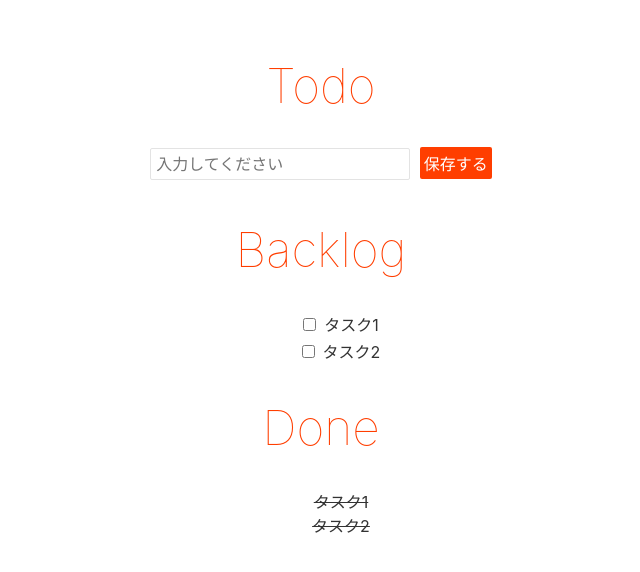
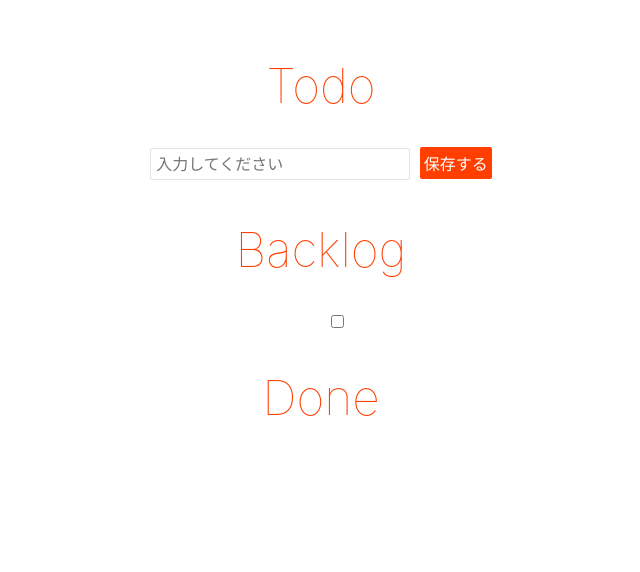
Before and after one commit to keita-hino/svelte-sample-app, a Svelte app: page / in a window 1280 px wide. Both pictures are taken after a click on the button "保存する". Shown: the top 572 px of the page, without its empty margins (319-959 px from the left). Built offline with nearby package versions, Linux system fonts and the light colour scheme.

Commit message:
簡易版Todoアプリ作成

```diff
--- a/src/App.svelte
+++ b/src/App.svelte
@@ -1,18 +1,37 @@
 <main>
 	<h1>Todo</h1>
-	<TaskInput/>
+	<TaskInput on:save={onSave}/>
 
 	<h1>Backlog</h1>
-	<BacklogTasks/>
+	<BacklogTasks {backlogTasks} on:done={onDone}/>
 
 	<h1>Done</h1>
-	<DoneTasks/>
+	<DoneTasks {doneTasks}/>
 </main>
 
 <script>
 	import TaskInput from './TaskInput.svelte';
-	import BacklogTasks from './BacklogTasks.svelte'
-	import DoneTasks from './DoneTasks.svelte'
+	import BacklogTasks from './BacklogTasks.svelte';
+	import DoneTasks from './DoneTasks.svelte';
+
+	let tasks = []
+	$: backlogTasks = tasks.filter( task => task.status == 'backlog');
+	$: doneTasks = tasks.filter( task => task.status == 'done');
+
+	const onSave = (event) => {
+		let task = {
+			id: tasks.length + 1,
+			name: event.detail.name,
+			status: 'backlog'
+		}
+
+		tasks = [...tasks, task]
+	}
+
+	const onDone = (event) => {
+		let index = tasks.findIndex( task => task.id === event.detail.id);
+		tasks[index].status = 'done';
+	}
 </script>
 
 <style>
--- a/src/BacklogTasks.svelte
+++ b/src/BacklogTasks.svelte
@@ -1,13 +1,29 @@
 <div>
   <ul>
-    <li>
-      <input type="checkbox" class='checkbox-input'>タスク1
-    </li>
-    <li>
-      <input type="checkbox" class='checkbox-input'>タスク2
-    </li>
+    {#each backlogTasks as task(task.id)}
+      <li>
+        <input
+          type="checkbox"
+          class='checkbox-input'
+          on:click={onDone(task.id)}
+        >{task.name}
+      </li>
+    {/each}
   </ul>
 </div>
+
+<script>
+  import { createEventDispatcher } from 'svelte';
+  export let backlogTasks = [];
+
+  const dispatch = createEventDispatcher();
+
+  const onDone = (id) => {
+    dispatch('done', {
+      id: id
+    });
+  }
+</script>
 
 <style>
   ul {
@@ -17,5 +33,4 @@
     margin-right: 8px;
     display: inline-flex;
   }
-
 </style>
--- a/src/DoneTasks.svelte
+++ b/src/DoneTasks.svelte
@@ -1,9 +1,14 @@
 <div>
-  <ul class="done-tasks">
-    <li>タスク1</li>
-    <li>タスク2</li>
+  <ul>
+    {#each doneTasks as task(task.id)}
+      <li class="done-tasks">{task.name}</li>
+    {/each}
   </ul>
 </div>
+
+<script>
+  export let doneTasks = [];
+</script>
 
 <style>
   ul {
--- a/src/TaskInput.svelte
+++ b/src/TaskInput.svelte
@@ -1,5 +1,19 @@
-<input class="input-field" placeholder="入力してください" />
-<button type="submit" class="sumit-button">保存する</button>
+<input class="input-field" bind:value={name} placeholder="入力してください" />
+<button type="submit" class="sumit-button" on:click={onSave}>保存する</button>
+
+<script lang="ts">
+  import { createEventDispatcher } from 'svelte'
+  let name = '';
+
+  const dispatch = createEventDispatcher();
+
+  const onSave = () => {
+    dispatch('save', {
+      name: name
+    });
+    name = '';
+  }
+</script>
 
 <style>
 .input-field {
```
